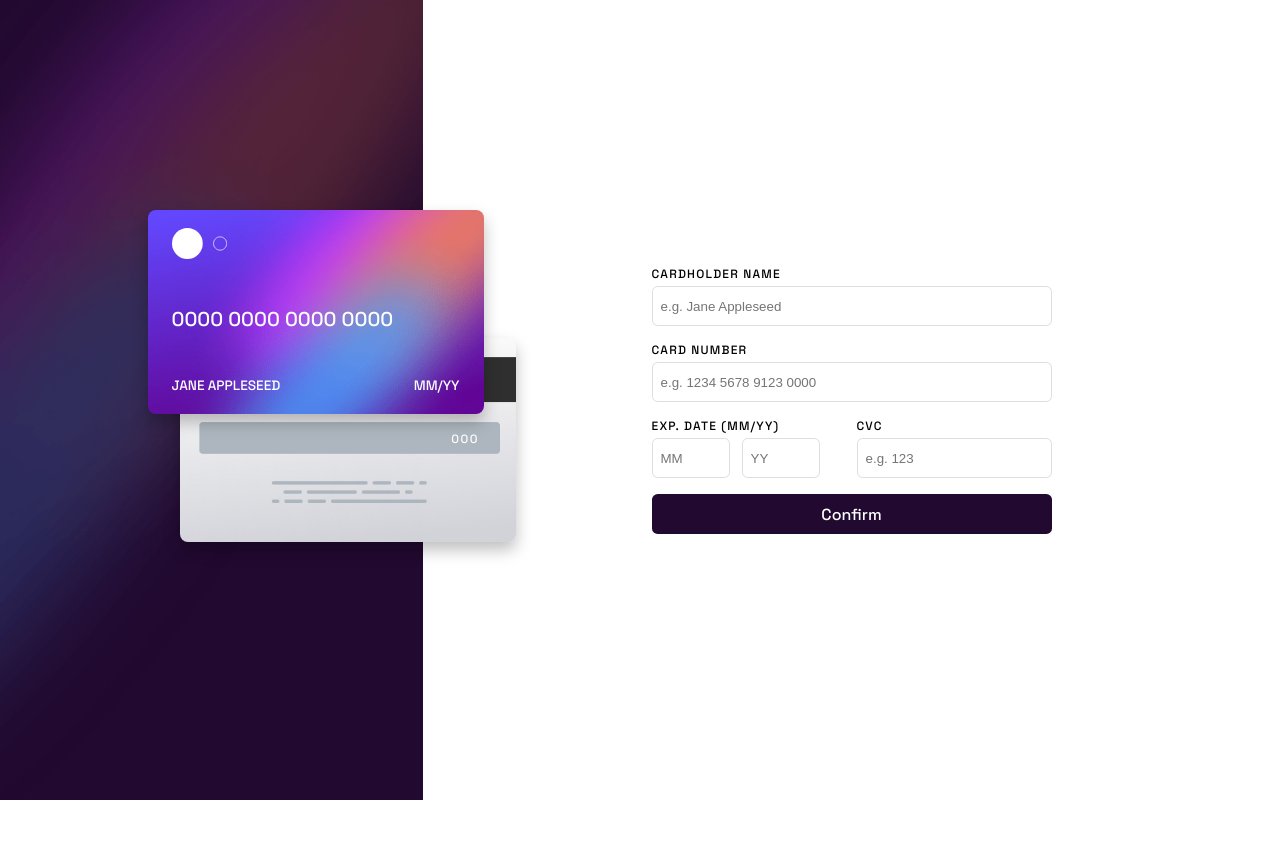
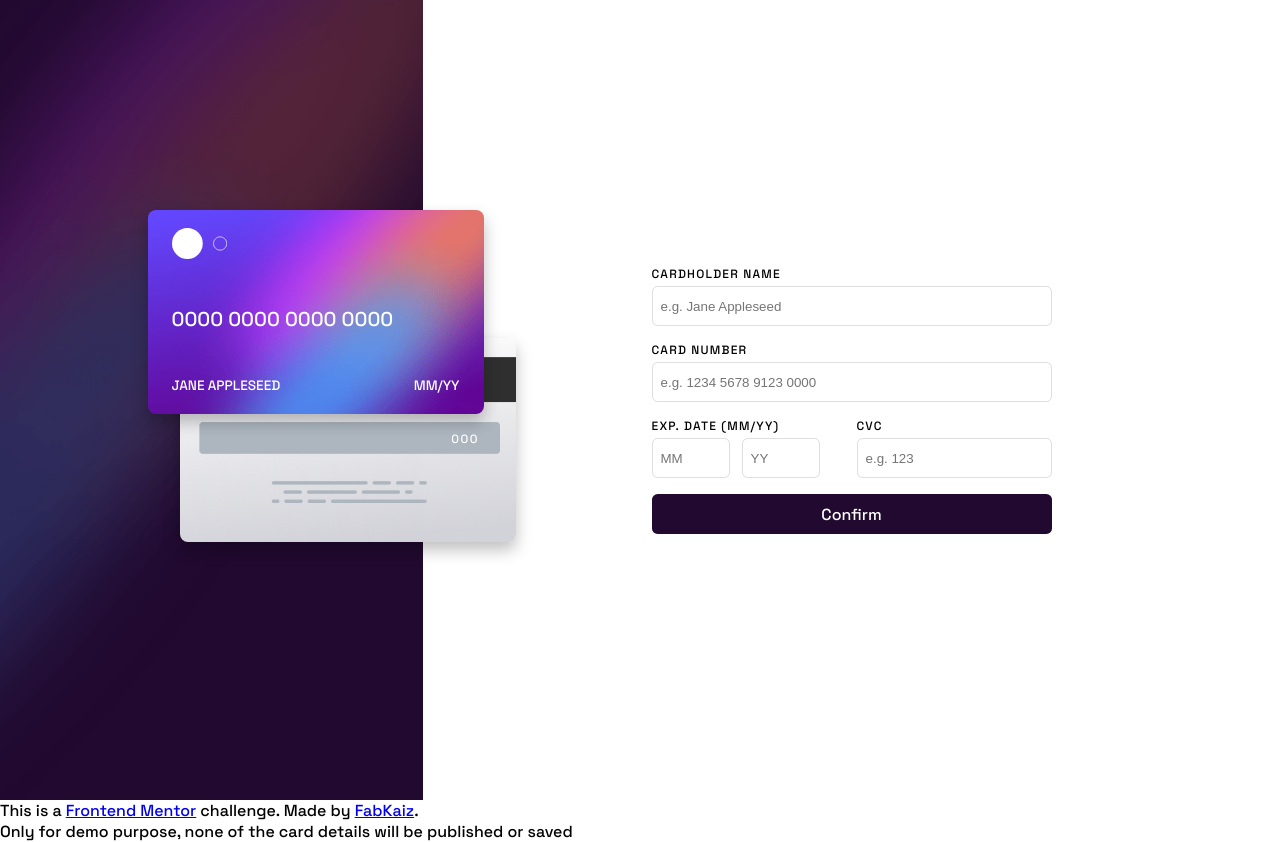
Before and after one commit to FabKaiz/interactive-card-details-react, a React (Create React App) app: page / in a window 1280 px wide. Before the commit the page ends 800 px from the top, so only its background shows below. Built offline with nearby package versions, Linux system fonts and the light colour scheme.

Commit message:
added disclaimer component

```diff
--- a/src/App.js
+++ b/src/App.js
@@ -1,10 +1,12 @@
 import './App.scss';
+import Disclaimer from './components/Disclaimer/Disclaimer';
 import Form from './components/Form/Form';
 
 function App() {
   return (
     <div className="App">
       <Form />
+      <Disclaimer />
     </div>
   );
 }
```
